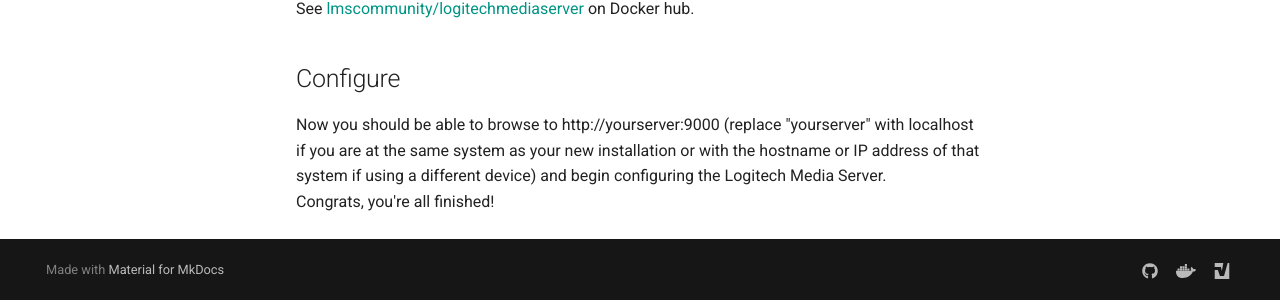
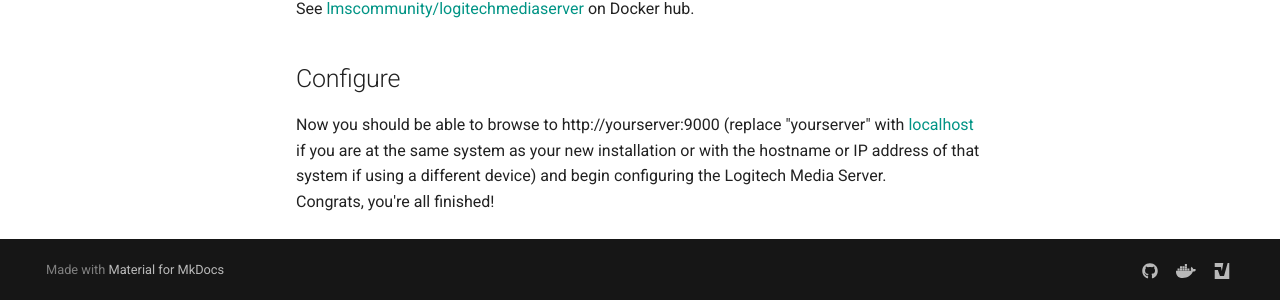
Before and after one commit to LMS-Community/lms-community.github.io, an MkDocs documentation site: the page built from docs/getting-started/index.md, in a window 1280 px wide and 900 px high, scrolled down 1008 px. Shown: the part 597-897 px from the top of the window. Built offline with MkDocs 1.6.1 and Material for MkDocs 9.7.7, drawn with Linux system fonts in a browser that asks for light colours; comment, search, counter and statistics services are not loaded; part of the change alters nothing that is shown.

```diff
--- a/docs/getting-started/index.md
+++ b/docs/getting-started/index.md
@@ -58,5 +58,5 @@ See [lmscommunity/logitechmediaserver](https://hub.docker.com/r/lmscommunity/log
 
 ## Configure
 
-Now you should be able to browse to http://yourserver:9000 (replace "yourserver" with localhost if you are at the same system as your new installation or with the hostname or IP address of that system if using a different device) and begin configuring the Logitech Media Server.
+Now you should be able to browse to http://yourserver:9000 (replace "yourserver" with [localhost](http://localhost:9000) if you are at the same system as your new installation or with the hostname or IP address of that system if using a different device) and begin configuring the Logitech Media Server.
 Congrats, you're all finished!
```
